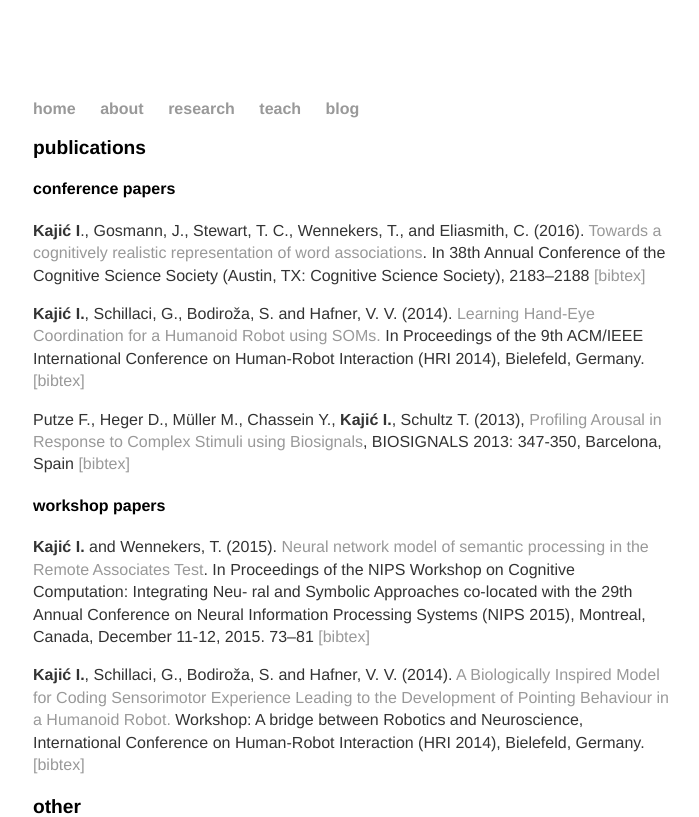
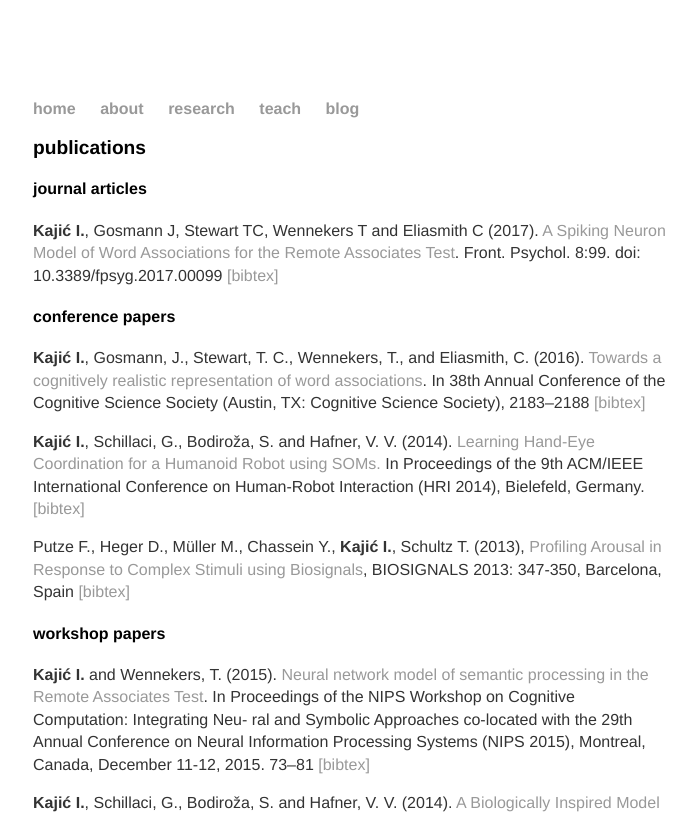
Before and after one commit to ikajic/ikajic.github.io, a Jekyll site: the page built from research.md, in a window 1280 px wide. Shown: the top 817 px of the page, without its empty margins (287-986 px from the left). Built offline with Jekyll 4.4.1, drawn with Linux system fonts in a browser that asks for light colours; grey boxes are pictures that could not be loaded.

Commit message:
Add reference for nef-RAT paper

```diff
--- a/research.md
+++ b/research.md
@@ -5,9 +5,15 @@ title: research
 
 ### publications
 
+#### journal articles
+**Kajić I.**, Gosmann J, Stewart TC, Wennekers T and Eliasmith C (2017). [A Spiking Neuron Model of Word Associations for the Remote Associates Test](http://journal.frontiersin.org/article/10.3389/fpsyg.2017.00099). Front. Psychol. 8:99. doi: 10.3389/fpsyg.2017.00099 <a
+href="http://compneuro.uwaterloo.ca/publications/kajic2017.html#kajic2017cite"
+target="_blank">[bibtex]</a>
+
+
 #### conference papers
 
-**Kajić I**., Gosmann, J., Stewart, T. C., Wennekers, T., and Eliasmith, C.
+**Kajić I.**, Gosmann, J., Stewart, T. C., Wennekers, T., and Eliasmith, C.
 (2016). [Towards a cognitively realistic representation of word
 associations](http://mindmodeling.org/cogsci2016/papers/0379/paper0379.pdf). In
 38th Annual Conference of the Cognitive Science Society (Austin, TX: Cognitive
```
